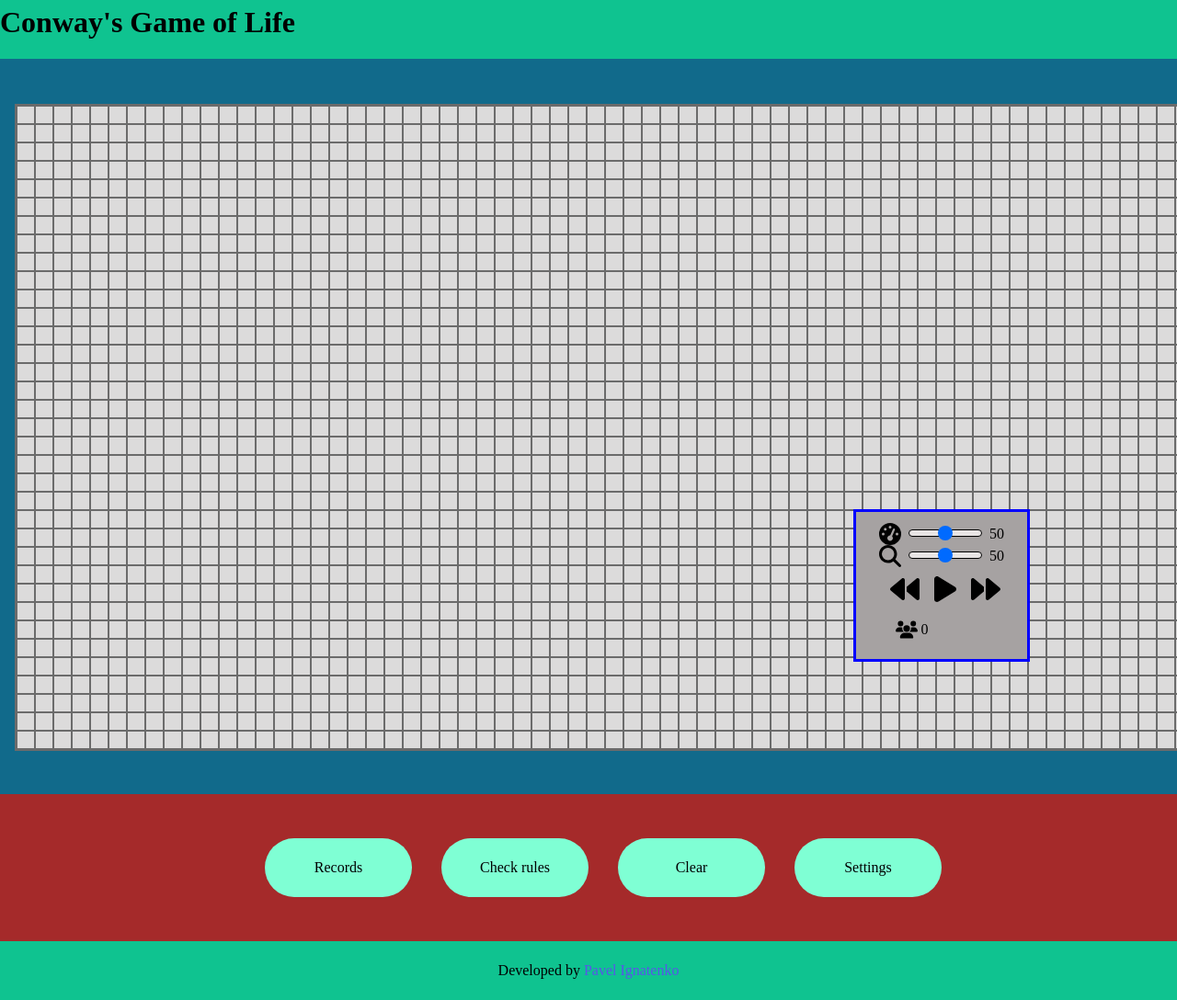
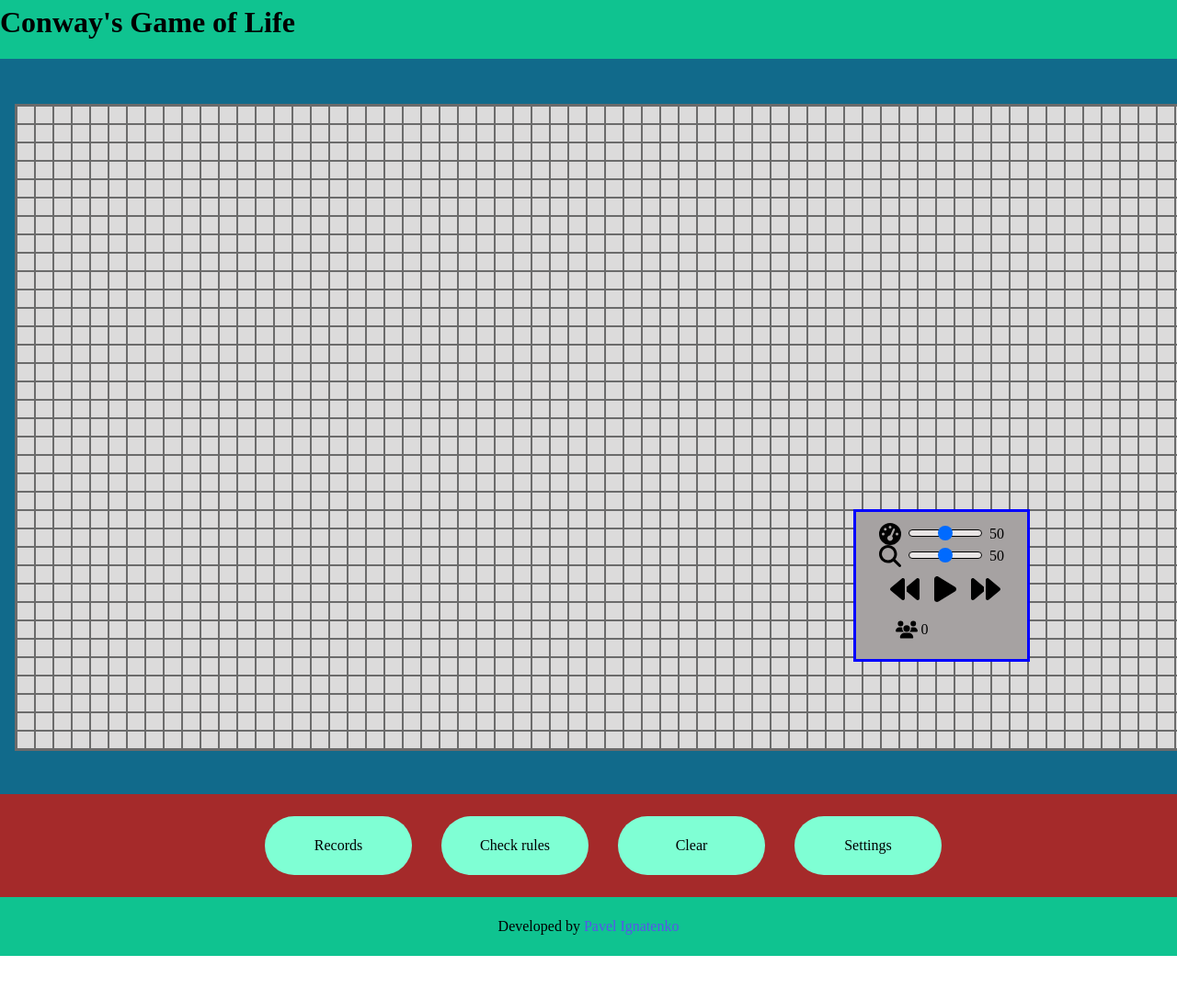
Before and after one commit to Pavel-Ignatenko6/Conways-Game-of-Life, a React (Vite) app: page / in a window 1280 px wide. Shown: the top 1088 px of the page at 92% size. After the commit the page ends 1040 px from the top, so only its background shows below. Built offline with nearby package versions, Linux system fonts and the light colour scheme.

Commit message:
style update

```diff
--- a/src/styleButtonsPanel.css
+++ b/src/styleButtonsPanel.css
@@ -4,7 +4,7 @@
   align-items: center;
   background-color: brown;
   width: 100%;
-  height: 10rem;
+  height: 7rem;
 }
 
 .buttons-panel {
```
